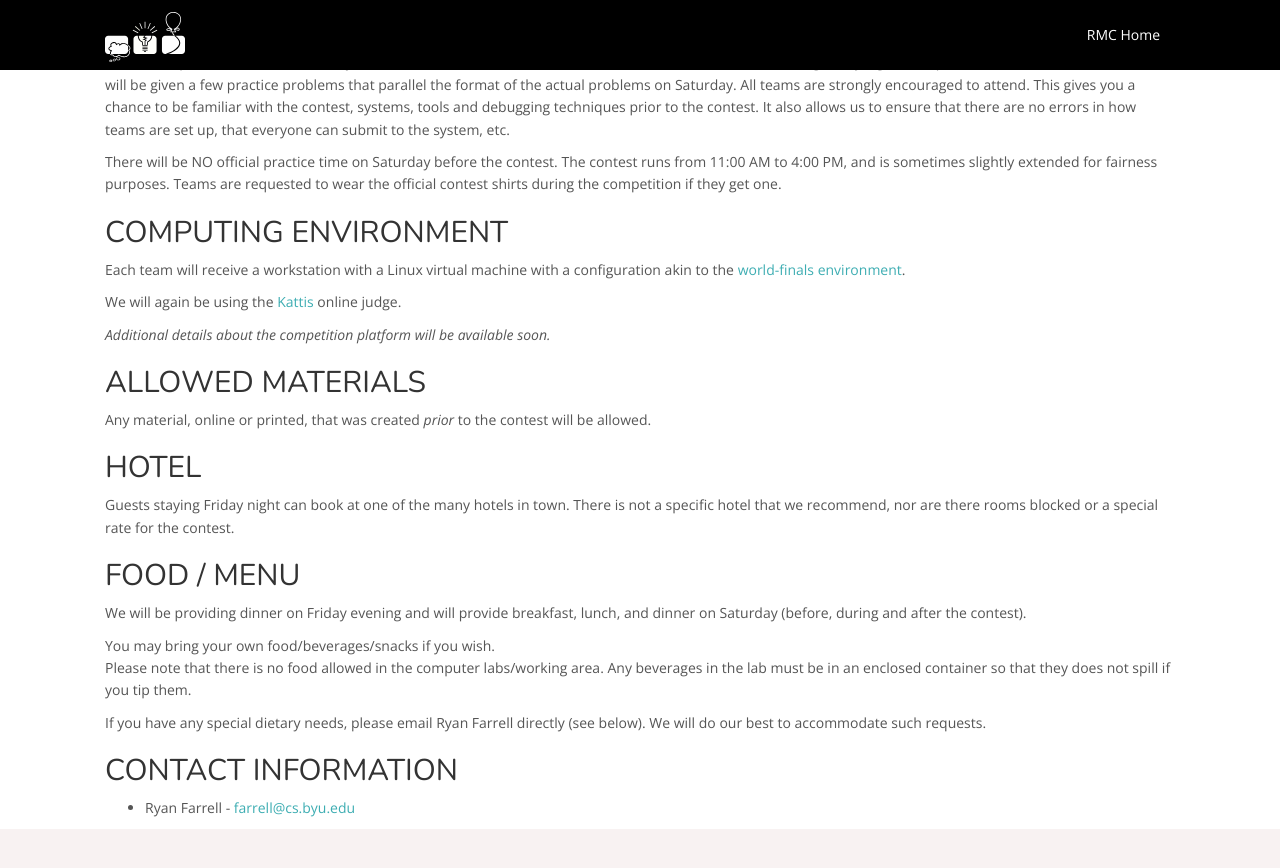
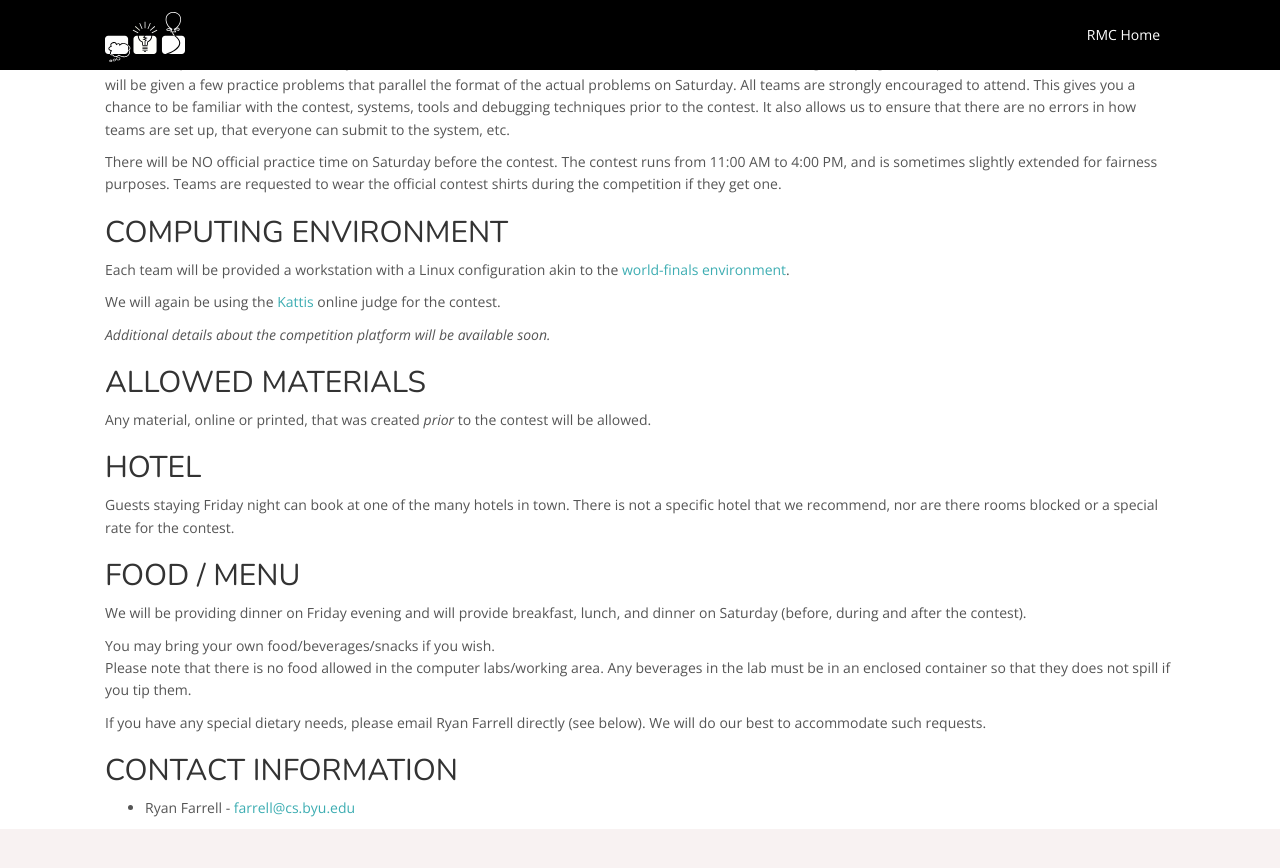
Before and after one commit to icpc/na-rocky-mountain-web, a Jekyll site: the page built from docs/byu/index.md, in a window 1280 px wide and 900 px high, scrolled down 1223 px. Shown: the top 868 px of the window. Built offline with Jekyll 4.4.1, drawn with Linux system fonts in a browser that asks for light colours; nearby versions of some CDN libraries; our own code applies the rules of GitHub Pages for plain Markdown files.

Commit message:
byu pdates

```diff
--- a/docs/byu/index.md
+++ b/docs/byu/index.md
@@ -62,9 +62,9 @@ the competition if they get one.
 
 ## COMPUTING ENVIRONMENT
 
-Each team will receive a workstation with a Linux virtual machine with a configuration akin to the [world-finals environment](https://docs.icpc.global/worldfinals-programming-environment/).
+Each team will be provided a workstation with a Linux configuration akin to the [world-finals environment](https://docs.icpc.global/worldfinals-programming-environment/).
 
-We will again be using the [Kattis](https://open.kattis.com) online judge.
+We will again be using the [Kattis](https://open.kattis.com) online judge for the contest.
 
 *Additional details about the competition platform will be available soon.*
 
```
